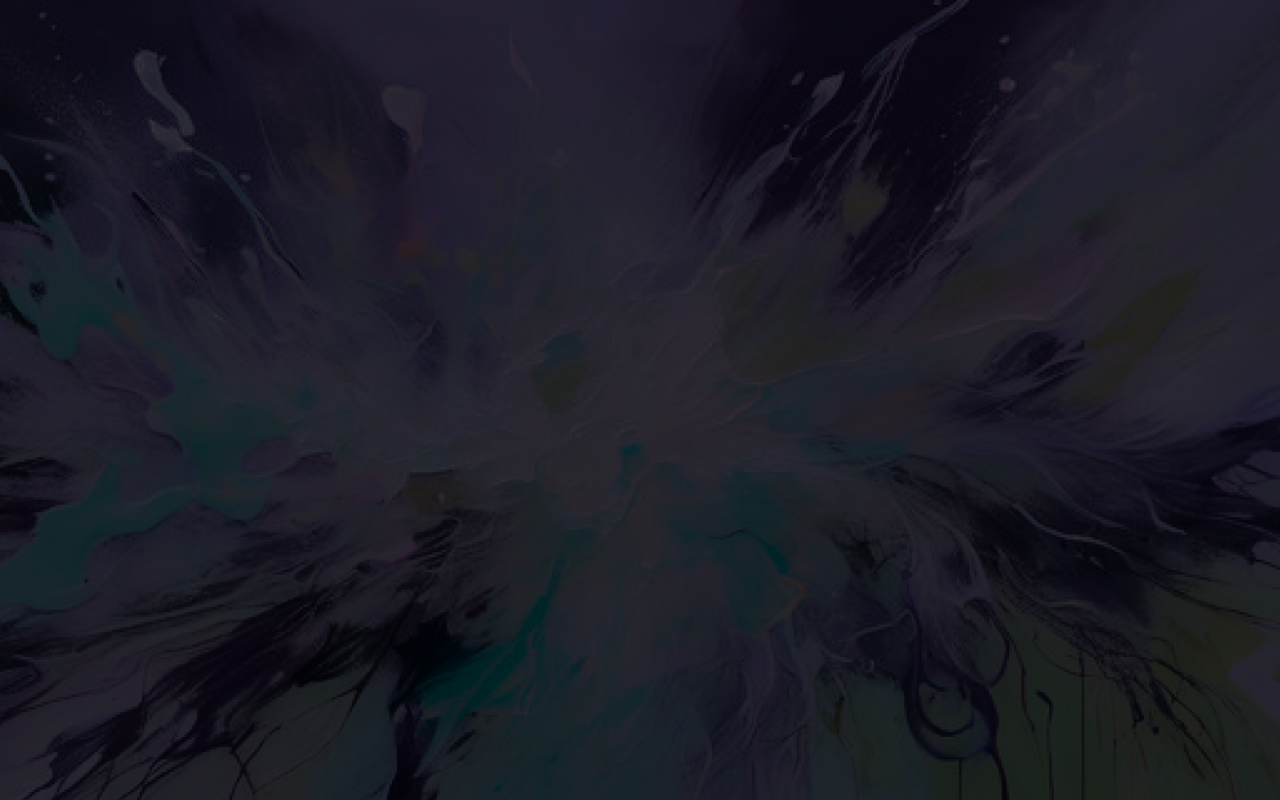
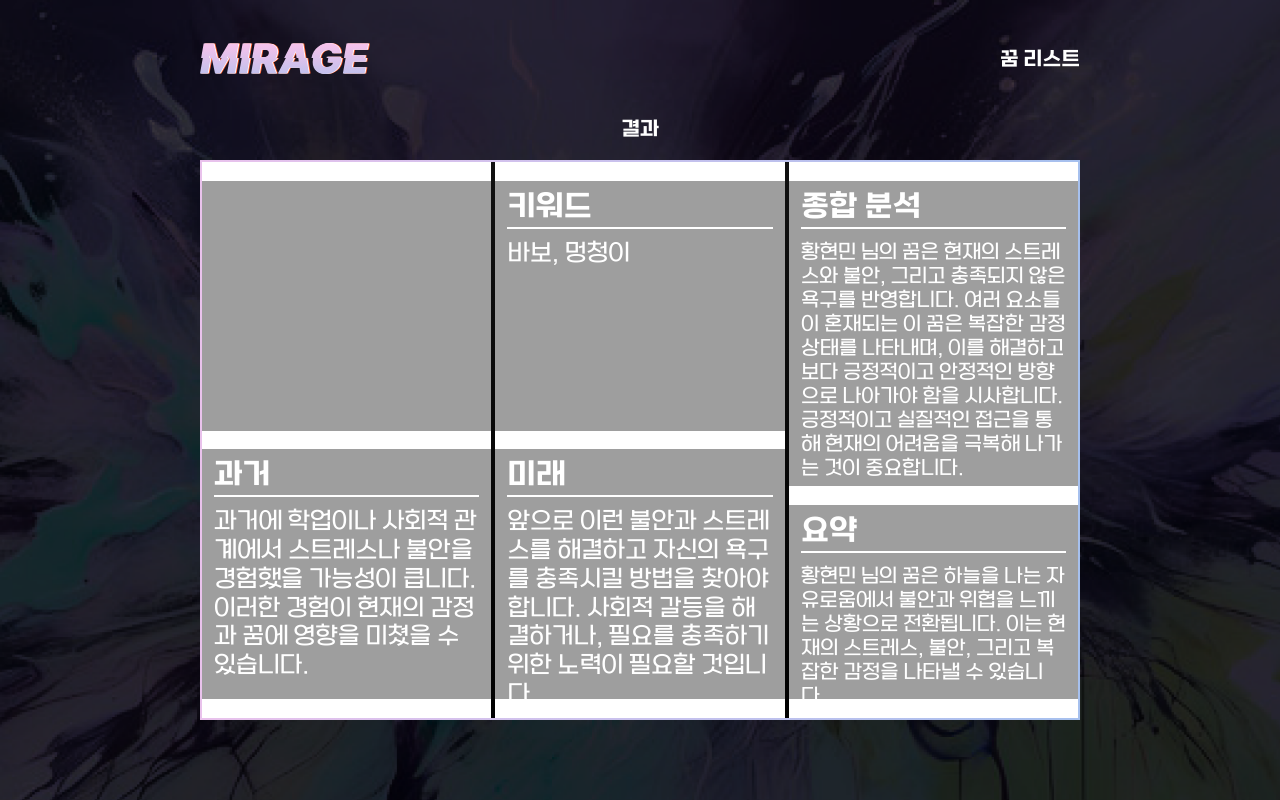
Before and after one commit to MIRAGE-com/Mirage_Frontend, a React (Vite) app: page /result in a window 1280 px wide. Before the commit this address had no page. Built offline with nearby package versions, Linux system fonts and the light colour scheme.

Commit message:
feat: jotai responseAtom & ResultPage

```diff
--- a/package.json
+++ b/package.json
@@ -12,6 +12,7 @@
 	"dependencies": {
 		"axios": "^1.7.2",
 		"framer-motion": "^11.2.10",
+		"jotai": "^2.8.4",
 		"react": "^18.2.0",
 		"react-dom": "^18.2.0",
 		"react-router-dom": "^6.23.1",
--- a/src/App.jsx
+++ b/src/App.jsx
@@ -2,17 +2,22 @@ import { BrowserRouter, Routes, Route } from "react-router-dom";
 import RendingPage from "./pages/RendingPage";
 import Layout from "./Layout";
 import AnalyzePage from "./pages/AnalyzePage";
+import { Provider } from "jotai/react";
+import ResultPage from "./pages/ResultPage";
 
 function App() {
 	return (
+		<Provider>
 			<BrowserRouter>
 				<Routes>
 					<Route element={<Layout />}>
 						<Route path="/" element={<RendingPage />} />
 						<Route path="/analyze" element={<AnalyzePage />} />
+						<Route path="/result" element={<ResultPage />} />
 					</Route>
 				</Routes>
 			</BrowserRouter>
+		</Provider>
 	);
 }
 
--- a/src/components/layout/Header.jsx
+++ b/src/components/layout/Header.jsx
@@ -9,7 +9,7 @@ function Header() {
 			<Link to="/">
 				<Logo />
 			</Link>
-			<SubTitle to="/">꿈 리스트</SubTitle>
+			<SubTitle to="/result">꿈 리스트</SubTitle>
 		</MainHeader>
 	);
 }
--- /dev/null
+++ b/src/constant/atom.js
@@ -0,0 +1,3 @@
+import { atom } from "jotai";
+
+export const responseAtom = atom({});
--- a/src/pages/AnalyzePage.jsx
+++ b/src/pages/AnalyzePage.jsx
@@ -2,11 +2,12 @@ import styled from "styled-components";
 import Button from "../components/ui/Button";
 import { useRef, useState } from "react";
 import { PostDream } from "../service/api";
+import { useAtom } from "jotai";
+import { responseAtom } from "../constant/atom";
 
 function AnalyzePage() {
 	const [name, setName] = useState("");
 	const [content, setContent] = useState("");
-	const [response, setResponse] = useState({});
 	const cInputRef = useRef(null);
 
 	return (
@@ -45,7 +46,7 @@ function AnalyzePage() {
 			<RButton
 				onClick={() => {
 					console.log("눌렀어");
-					setResponse(PostDream(name, content));
+					PostDream(name, content);
 				}}
 			>
 				분석하기
--- a/src/pages/RendingPage.jsx
+++ b/src/pages/RendingPage.jsx
@@ -55,6 +55,7 @@ const Title = styled(motion.h2)`
 	text-align: center;
 	line-height: 1.2;
 	color: transparent;
+	word-break: keep-all;
 `;
 
 const TitleExplore = styled(motion.span)`
--- /dev/null
+++ b/src/pages/ResultPage.jsx
@@ -0,0 +1,143 @@
+import React from "react";
+import styled from "styled-components";
+
+function ResultPage() {
+	const dummy = {
+		name: "황현민",
+		dreamContent:
+			"하늘을 날았는데 갑자기 학교에 간거에요 근데 거기서 폭탄이 생겨서 갑자기 배가 고파졌어요 그래서 급식실을 갔는데 급식 아주머니가 칼을 들고 달려와 그래서 놀래서 도망가 그리고 꿈에서 빠져나와",
+		summary:
+			"황현민 님의 꿈은 하늘을 나는 자유로움에서 불안과 위협을 느끼는 상황으로 전환됩니다. 이는 현재의 스트레스, 불안, 그리고 복잡한 감정을 나타낼 수 있습니다.",
+		mainElements: {
+			flying:
+				"하늘을 나는 것은 자유, 통제 욕구를 나타내며 목표 성취의 열망을 의미합니다. 현실에서 벗어나고 싶은 욕구를 반영하기도 합니다.",
+			school:
+				"학교는 배움과 사회적 상호작용을 상징합니다. 이는 현재 느끼는 사회적 압박이나 학습에 대한 부담을 나타낼 수 있습니다.",
+			bomb: "폭탄은 긴급성과 위협을 상징합니다. 이는 현재 겪고 있는 극심한 압박감과 불안을 나타낼 수 있습니다.",
+			hunger:
+				"배고픔은 충족되지 않은 욕구나 필요를 상징합니다. 이는 현재 삶에서 무언가가 부족하다는 느낌을 의미할 수 있습니다.",
+			lunchLadyWithKnife:
+				"급식 아주머니가 칼을 들고 다가오는 것은 공포와 위협을 상징합니다. 이는 외부로부터의 위협이나 신뢰 문제를 반영할 수 있습니다.",
+		},
+		pastEvents:
+			"과거에 학업이나 사회적 관계에서 스트레스나 불안을 경험했을 가능성이 큽니다. 이러한 경험이 현재의 감정과 꿈에 영향을 미쳤을 수 있습니다.",
+		futureEvents:
+			"앞으로 이런 불안과 스트레스를 해결하고 자신의 욕구를 충족시킬 방법을 찾아야 합니다. 사회적 갈등을 해결하거나, 필요를 충족하기 위한 노력이 필요할 것입니다.",
+		overallInterpretation:
+			"황현민 님의 꿈은 현재의 스트레스와 불안, 그리고 충족되지 않은 욕구를 반영합니다. 여러 요소들이 혼재되는 이 꿈은 복잡한 감정 상태를 나타내며, 이를 해결하고 보다 긍정적이고 안정적인 방향으로 나아가야 함을 시사합니다. 긍정적이고 실질적인 접근을 통해 현재의 어려움을 극복해 나가는 것이 중요합니다.",
+	};
+
+	return (
+		<Main>
+			<SubTitle>결과</SubTitle>
+			<InputBG>
+				<ResultBox>
+					<CBox>
+						<Box></Box>
+						<Box>
+							<BoxTitle>과거</BoxTitle>
+							<BoxContent>{dummy.pastEvents}</BoxContent>
+						</Box>
+					</CBox>
+					<CBox>
+						<Box>
+							<BoxTitle>키워드</BoxTitle>
+							<BoxContent>바보, 멍청이</BoxContent>
+						</Box>
+						<Box>
+							<BoxTitle>미래</BoxTitle>
+							<BoxContent>{dummy.futureEvents}</BoxContent>
+						</Box>
+					</CBox>
+					<CBox>
+						<LongBox>
+							<BoxTitle>종합 분석</BoxTitle>
+							<BoxContent>{dummy.overallInterpretation}</BoxContent>
+						</LongBox>
+						<ShortBox>
+							<BoxTitle>요약</BoxTitle>
+							<BoxContent>{dummy.summary}</BoxContent>
+						</ShortBox>
+					</CBox>
+				</ResultBox>
+			</InputBG>
+		</Main>
+	);
+}
+
+export default ResultPage;
+
+const Main = styled.main`
+	width: 100%;
+	height: 85%;
+	display: flex;
+	flex-direction: column;
+	align-items: center;
+	gap: 20px;
+`;
+
+const SubTitle = styled.h3`
+	font-size: 2rem;
+`;
+
+const InputBG = styled.div`
+	width: 100%;
+	height: 560px;
+	border: 2px solid transparent;
+	background-image: linear-gradient(#111, #000),
+		linear-gradient(90deg, #e9c2ec, #a6c0ee);
+	background-origin: border-box;
+	background-clip: content-box, border-box;
+`;
+
+const ResultBox = styled.div`
+	width: 100%;
+	height: 100%;
+	display: flex;
+	justify-content: space-between;
+`;
+
+// 샤샤샷샷샤샤샤샤 카드가 돌아가는 느낌? 뭔말알?
+const CBox = styled.div`
+	width: 33%;
+	height: 100%;
+	background-color: white;
+	display: flex;
+	flex-direction: column;
+	justify-content: space-evenly;
+`;
+
+const Box = styled.div`
+	height: 45%;
+	padding: 12px;
+	display: flex;
+	flex-direction: column;
+	gap: 12px;
+	background-color: #9e9e9e;
+	font-size: 24px;
+	overflow: scroll;
+`;
+
+const LongBox = styled(Box)`
+	height: 55%;
+	font-size: 20px;
+`;
+
+const ShortBox = styled(Box)`
+	height: 35%;
+	font-size: 20px;
+`;
+
+const BoxTitle = styled.h3`
+	padding-bottom: 4px;
+	border-bottom: 2px solid white;
+	font-size: 30px;
+	font-family: "SbAggroM";
+`;
+
+const BoxContent = styled.p`
+	font-family: "SbAggroL";
+	line-height: 1.2;
+`;
+
+// ======================================== //
--- a/src/service/api.js
+++ b/src/service/api.js
@@ -1,13 +1,15 @@
 import axios from "axios";
+import { useAtom } from "jotai";
+import { responseAtom } from "../constant/atom";
 
 export async function PostDream(name, content) {
+	const [response, setResponse] = useAtom(responseAtom);
 	try {
-		const response = await axios.post("http://localhost:8080/gpt", {
+		const res = await axios.post("http://localhost:8080/gpt", {
 			name: name,
 			content: content,
 		});
-		console.log(response.data);
-		return response.data;
+		setResponse(res.data);
 	} catch (e) {
 		console.log(e);
 	}
```
Also changed, not shown: .eslintrc.cjs, 1 other file (tests, documents, lock files or other folders). Lines whose indentation alone changed are shown as unchanged.
